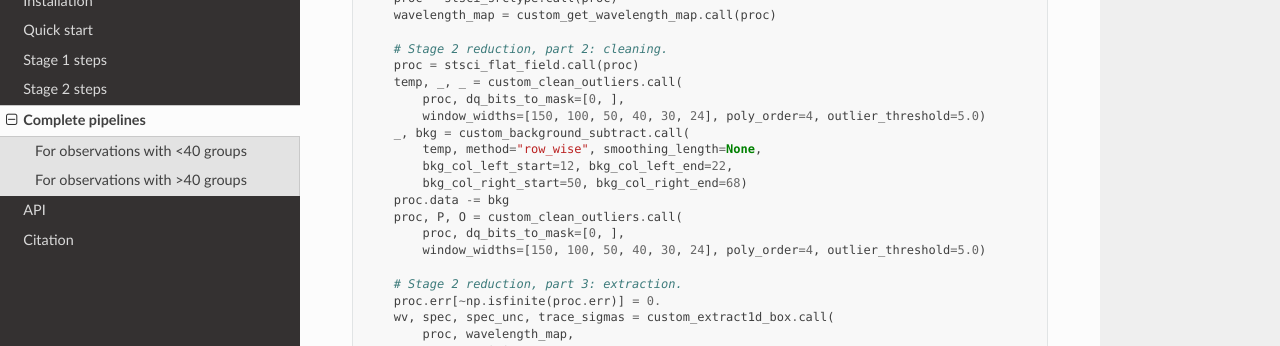
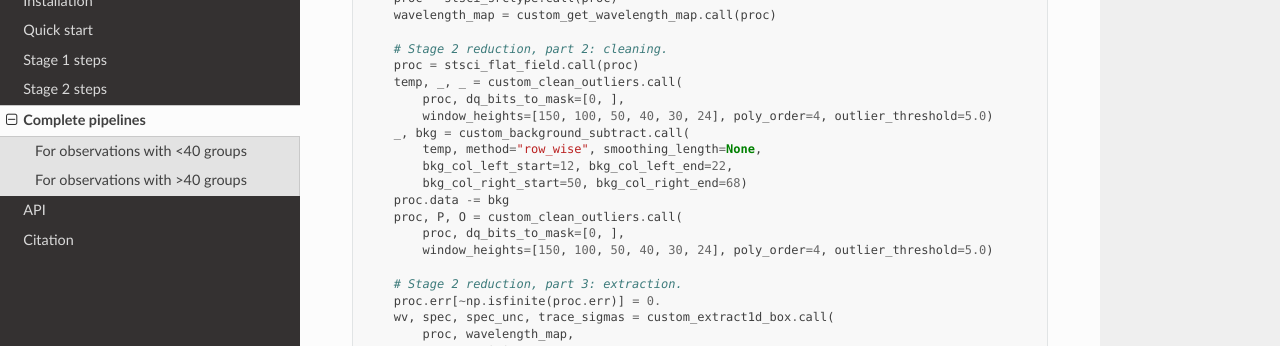
Before and after one commit to Exo-TiC/ExoTiC-MIRI, a Sphinx documentation site: the page built from docs/source/views/complete_pipelines.rst, in a window 1280 px wide and 900 px high, scrolled down 2029 px. Shown: the part 151-497 px from the top of the window. Built offline with Sphinx 7.4.7 and the Read the Docs theme 2.0.0, drawn with Linux system fonts in a browser that asks for light colours; some of the changed text lies outside the part shown.

Commit message:
Window height re-naming.

```diff
--- a/docs/source/views/complete_pipelines.rst
+++ b/docs/source/views/complete_pipelines.rst
@@ -125,7 +125,7 @@ Here is an example pipeline for bright targets, e.g., 7 groups.
         proc = stsci_flat_field.call(proc)
         temp, _, _ = custom_clean_outliers.call(
             proc, dq_bits_to_mask=[0, ],
-            window_widths=[150, 100, 50, 40, 30, 24], poly_order=4, outlier_threshold=5.0)
+            window_heights=[150, 100, 50, 40, 30, 24], poly_order=4, outlier_threshold=5.0)
         _, bkg = custom_background_subtract.call(
             temp, method="row_wise", smoothing_length=None,
             bkg_col_left_start=12, bkg_col_left_end=22,
@@ -133,7 +133,7 @@ Here is an example pipeline for bright targets, e.g., 7 groups.
         proc.data -= bkg
         proc, P, O = custom_clean_outliers.call(
             proc, dq_bits_to_mask=[0, ],
-            window_widths=[150, 100, 50, 40, 30, 24], poly_order=4, outlier_threshold=5.0)
+            window_heights=[150, 100, 50, 40, 30, 24], poly_order=4, outlier_threshold=5.0)
 
         # Stage 2 reduction, part 3: extraction.
         proc.err[~np.isfinite(proc.err)] = 0.
@@ -296,7 +296,7 @@ we implement the self-calibrated linearity correction.
         proc = stsci_flat_field.call(proc)
         temp, _, _ = custom_clean_outliers.call(
             proc, dq_bits_to_mask=[0, ],
-            window_widths=[150, 100, 50, 40, 30, 24], poly_order=4, outlier_threshold=5.0)
+            window_heights=[150, 100, 50, 40, 30, 24], poly_order=4, outlier_threshold=5.0)
         _, bkg = custom_background_subtract.call(
             temp, method="row_wise", smoothing_length=None,
             bkg_col_left_start=12, bkg_col_left_end=22,
@@ -304,7 +304,7 @@ we implement the self-calibrated linearity correction.
         proc.data -= bkg
         proc, P, O = custom_clean_outliers.call(
             proc, dq_bits_to_mask=[0, ],
-            window_widths=[150, 100, 50, 40, 30, 24], poly_order=4, outlier_threshold=5.0)
+            window_heights=[150, 100, 50, 40, 30, 24], poly_order=4, outlier_threshold=5.0)
 
         # Stage 2 reduction, part 3: extraction.
         proc.err[~np.isfinite(proc.err)] = 0.
--- a/docs/source/views/stage_2_steps.rst
+++ b/docs/source/views/stage_2_steps.rst
@@ -71,7 +71,7 @@ flags you wish to expunge. See
 
     custom_clean_outliers = CleanOutliersStep()
     proc, P, O = custom_clean_outliers.call(proc, dq_bits_to_mask=[0, 11],
-                                            window_widths=[40],
+                                            window_heights=[40],
                                             poly_order=4, outlier_threshold=5.0)
 
 Here, a spatial profile is constructed from fourth-order polynomials, using
```
Also changed, not shown: 2 other files.
